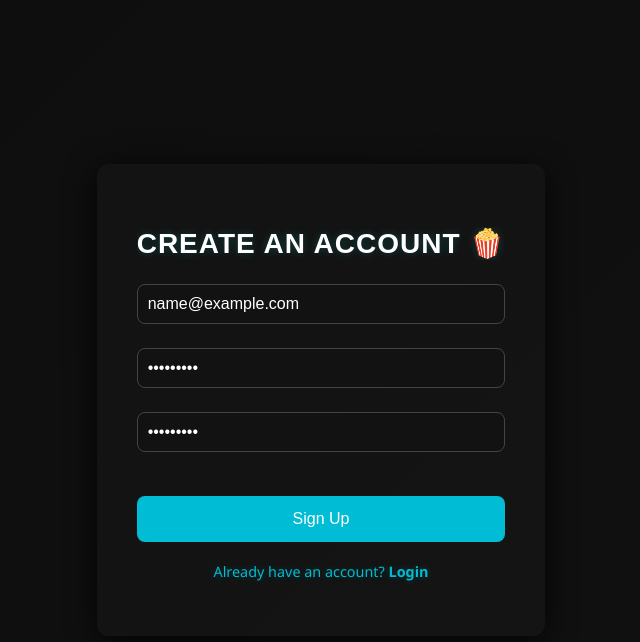
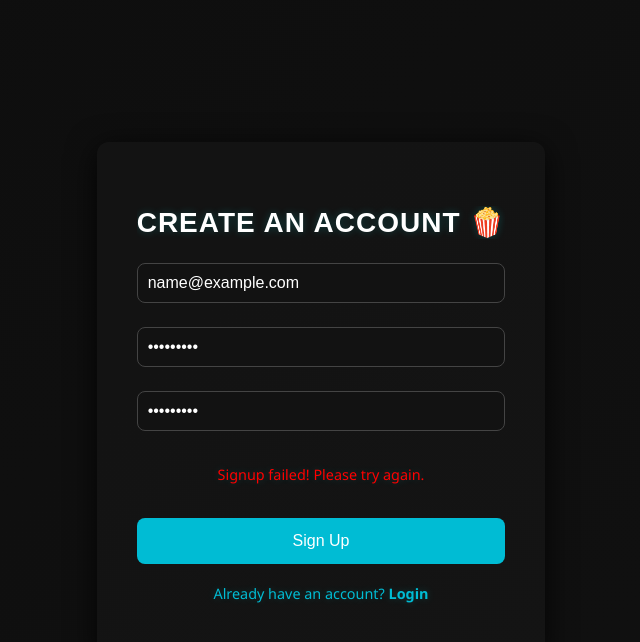
Before and after one commit to iiwaldo/ToWatch, a React (Vite) app in the folder client/: page /signup in a window 1280 px wide. Both pictures are taken after typing "name@example.com", "Sample123", "Sample123" into the empty fields and a click on the button "Sign Up". Shown: the top 642 px of the page, without its empty margins (319-959 px from the left). Built offline with nearby package versions, Linux system fonts and the light colour scheme; no server answers.

Commit message:
add error messages for login and signup

```diff
--- a/client/src/pages/Login.jsx
+++ b/client/src/pages/Login.jsx
@@ -1,24 +1,22 @@
 import { useState } from "react";
-import { Link,useNavigate } from "react-router-dom";
+import { Link, useNavigate } from "react-router-dom";
 import "../styles/auth.css";
 import InputField from "../components/InputField"; // Import InputField
 import Button from "../components/Button";
 import axios from "axios";
 import { useAuth } from "../context/AuthContext";
 
-
 export default function Login() {
   const [email, setEmail] = useState("");
   const [password, setPassword] = useState("");
+  const [error, setError] = useState("");  // New state for error message
   const navigate = useNavigate();
-  const {login,isAuthenticated} = useAuth();
-
+  const { login, isAuthenticated } = useAuth();
 
   const handleLogin = async (e) => {
-    console.log(isAuthenticated);
     e.preventDefault();
     console.log("Logging in with", { email, password });
-    // Implement login logic here (e.g., call API to authenticate)
+
     try {
       const response = await axios.post(
         "http://localhost:3000/api/auth/login",
@@ -28,15 +26,16 @@ export default function Login() {
         }
       );
       if (response.status === 200) {
-        alert("success");
-        login(response.data.token,response.data.user)
+        alert("Login successful!");
+        login(response.data.token, response.data.user);
         navigate("/home");
       }
     } catch (error) {
       if (error.response) {
-        alert(error.response.data.message);
+        // Set generic error message
+        setError("Invalid email or password. Please try again.");
       }
-      console.log("error pass");
+      console.log("Login failed:", error);
     }
   };
 
@@ -59,6 +58,7 @@ export default function Login() {
             onChange={(e) => setPassword(e.target.value)}
             required
           />
+          {error && <p className="auth-error">{error}</p>} {/* Display error message */}
           <Button label="Login" type="submit" />
         </form>
         <p className="auth-link">
--- a/client/src/pages/SignUp.jsx
+++ b/client/src/pages/SignUp.jsx
@@ -7,19 +7,22 @@ import axios from "axios";
 import { useAuth } from "../context/AuthContext";
 
 const SignUp = () => {
-  const {login} = useAuth();
+  const { login } = useAuth();
   const [email, setEmail] = useState("");
   const [password, setPassword] = useState("");
   const [confirmPassword, setConfirmPassword] = useState("");
+  const [error, setError] = useState(""); // State to store error message
   const navigate = useNavigate();
 
   const handleSubmit = async (e) => {
     e.preventDefault();
-    // Handle the sign-up logic here (e.g., send the data to the backend)
+
+    // Check if the passwords match
     if (password !== confirmPassword) {
-      alert("Passwords dont match");
+      setError("Passwords do not match!");
+      return; // Stop form submission
     }
-    console.log("Signing up with", email, password);
+
     try {
       const response = await axios.post(
         "http://localhost:3000/api/auth/signup",
@@ -28,10 +31,15 @@ const SignUp = () => {
           password,
         }
       );
-      login(email,response.data.token);
-      navigate("/");
+      login(email, response.data.token);
+      navigate("/"); // Redirect to the login page after successful signup
     } catch (error) {
-      alert(error.response?.data?.message || "Signup failed!");
+      // Display a generic error message if email already exists
+      if (error.response && error.response.data.message) {
+        setError(error.response.data.message);
+      } else {
+        setError("Signup failed! Please try again.");
+      }
     }
   };
 
@@ -57,12 +65,13 @@ const SignUp = () => {
             required
           />
           <InputField
-            label="Confirm Pacssword"
+            label="Confirm Password"
             type="password"
             value={confirmPassword}
             onChange={(e) => setConfirmPassword(e.target.value)}
             required
           />
+          {error && <p className="auth-error">{error}</p>} {/* Display error message */}
           <Button label="Sign Up" type="submit" />
         </form>
         <p className="auth-link">
--- a/client/src/styles/auth.css
+++ b/client/src/styles/auth.css
@@ -97,3 +97,10 @@
     text-decoration: underline;
     color: #008c9e; /* Darker cyan-blue on hover */
 }
+/* Error message styling */
+.auth-error {
+    color: red;
+    font-size: 0.9rem;
+    margin-top: 10px;
+    text-align: center;
+  }
```
